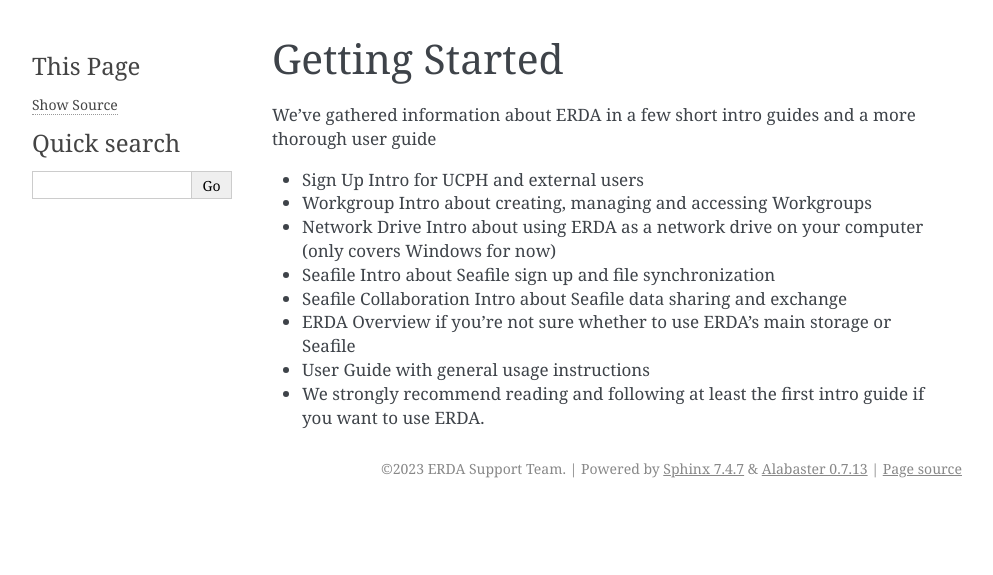
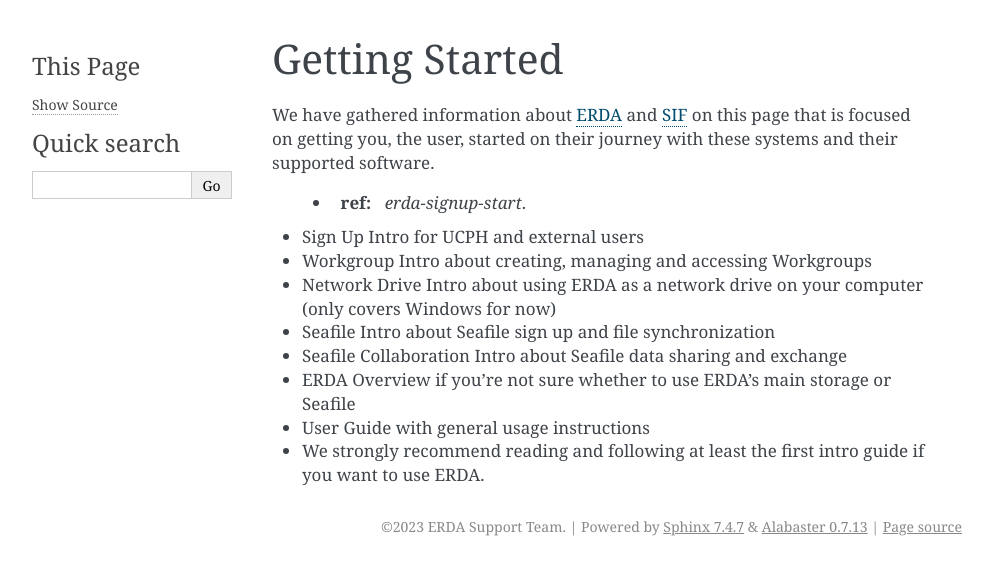
Before and after one commit to ucphhpc/migrid-user-docs, a Sphinx documentation site: the page built from docs/sections/getting-started/index.rst, in a window 1280 px wide. Shown: the top 575 px of the page, without its empty margins (148-1141 px from the left). Built offline with Sphinx 7.4.7, drawn with Linux system fonts in a browser that asks for light colours; pages that are not in the unit, such as notebooks, are missing from menus.

Commit message:
Added add. info and ref to signup for erda

```diff
--- a/docs/sections/getting-started/index.rst
+++ b/docs/sections/getting-started/index.rst
@@ -1,7 +1,12 @@
+===============
 Getting Started
 ===============
 
-We've gathered information about ERDA in a few short intro guides and a more thorough user guide
+We have gathered information about `ERDA <https://erda.ku.dk/>`_ and `SIF <https://sif.ku.dk/>`_ on this page
+that is focused on getting you, the user, started on their journey with these systems and their supported software.
+
+
+ * :ref: `erda-signup-start`.
 
 * Sign Up Intro for UCPH and external users
 * Workgroup Intro about creating, managing and accessing Workgroups
```
